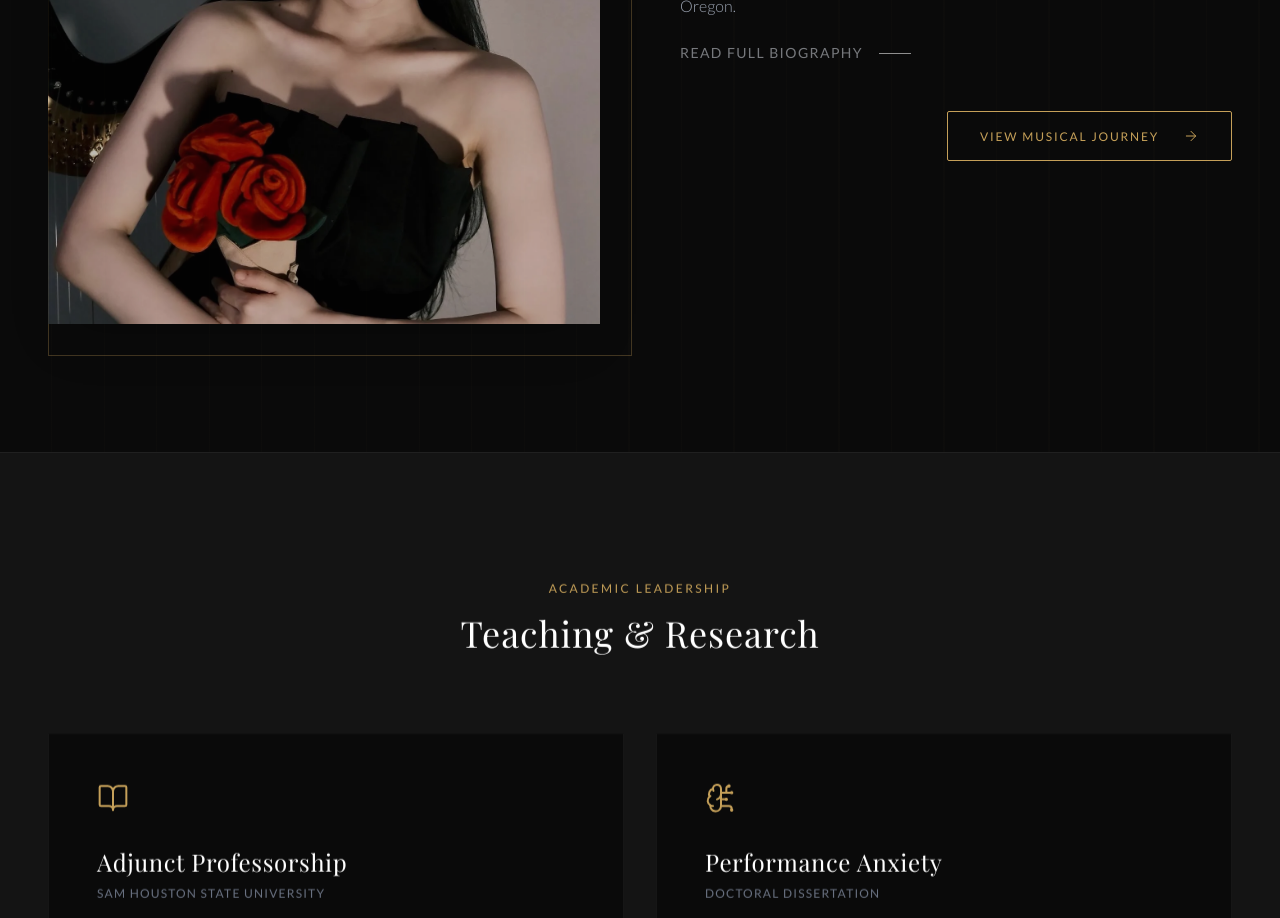
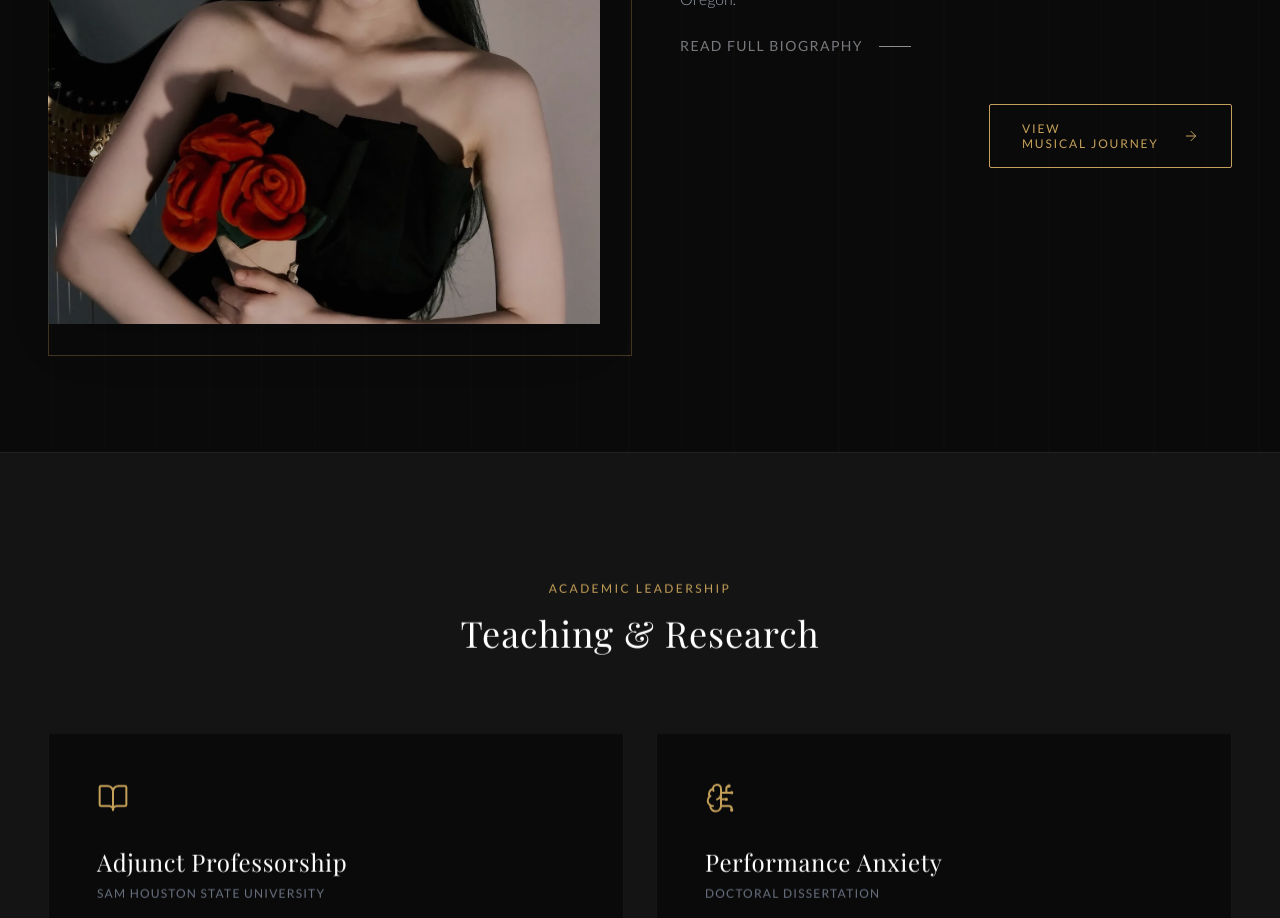
Before and after one commit to Butternctu/yiruimusic, a React (Vite) app: page / in a window 1280 px wide. Shown: the part 1340-2258 px from the top of the page. Built offline with nearby package versions, Linux system fonts and the light colour scheme; a web font is replaced by a local one.

Commit message:
style(about): split VIEW MUSICAL JOURNEY into two lines and align right

```diff
--- a/src/components/About.jsx
+++ b/src/components/About.jsx
@@ -103,8 +103,9 @@ const About = () => {
             >
               <div className="absolute inset-0 bg-gold origin-left scale-x-0 group-hover:scale-x-100 max-lg:group-[.mobile-hover-active]:scale-x-100 transition-transform duration-1000 md:duration-500 ease-out z-0"></div>
 
-              <div className="flex items-center leading-tight tracking-[0.15em] font-medium text-[0.65rem] sm:text-xs relative z-10 group-hover:text-dark-900 max-lg:group-[.mobile-hover-active]:text-dark-900 transition-colors duration-1000 md:duration-500 whitespace-nowrap">
-                <span>VIEW MUSICAL JOURNEY</span>
+              <div className="flex flex-col items-start leading-tight tracking-[0.15em] font-medium text-[0.65rem] sm:text-xs relative z-10 group-hover:text-dark-900 max-lg:group-[.mobile-hover-active]:text-dark-900 transition-colors duration-1000 md:duration-500">
+                <span>VIEW</span>
+                <span>MUSICAL JOURNEY</span>
               </div>
               <ArrowRight
                 className="w-4 h-4 relative z-10 group-hover:text-dark-900 max-lg:group-[.mobile-hover-active]:text-dark-900 group-hover:translate-x-1 max-lg:group-[.mobile-hover-active]:translate-x-1 transition-all duration-1000 md:duration-500"
```
